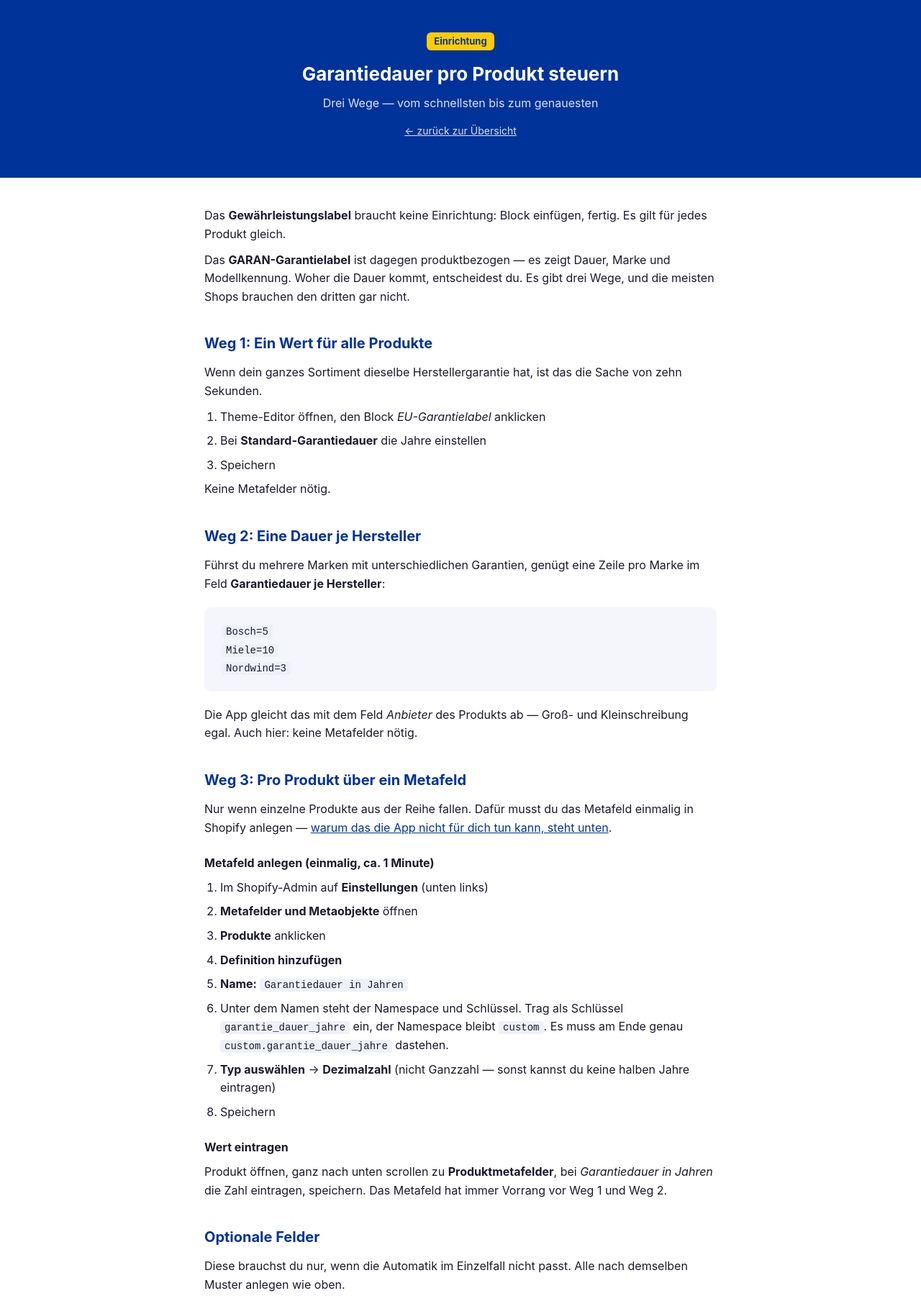
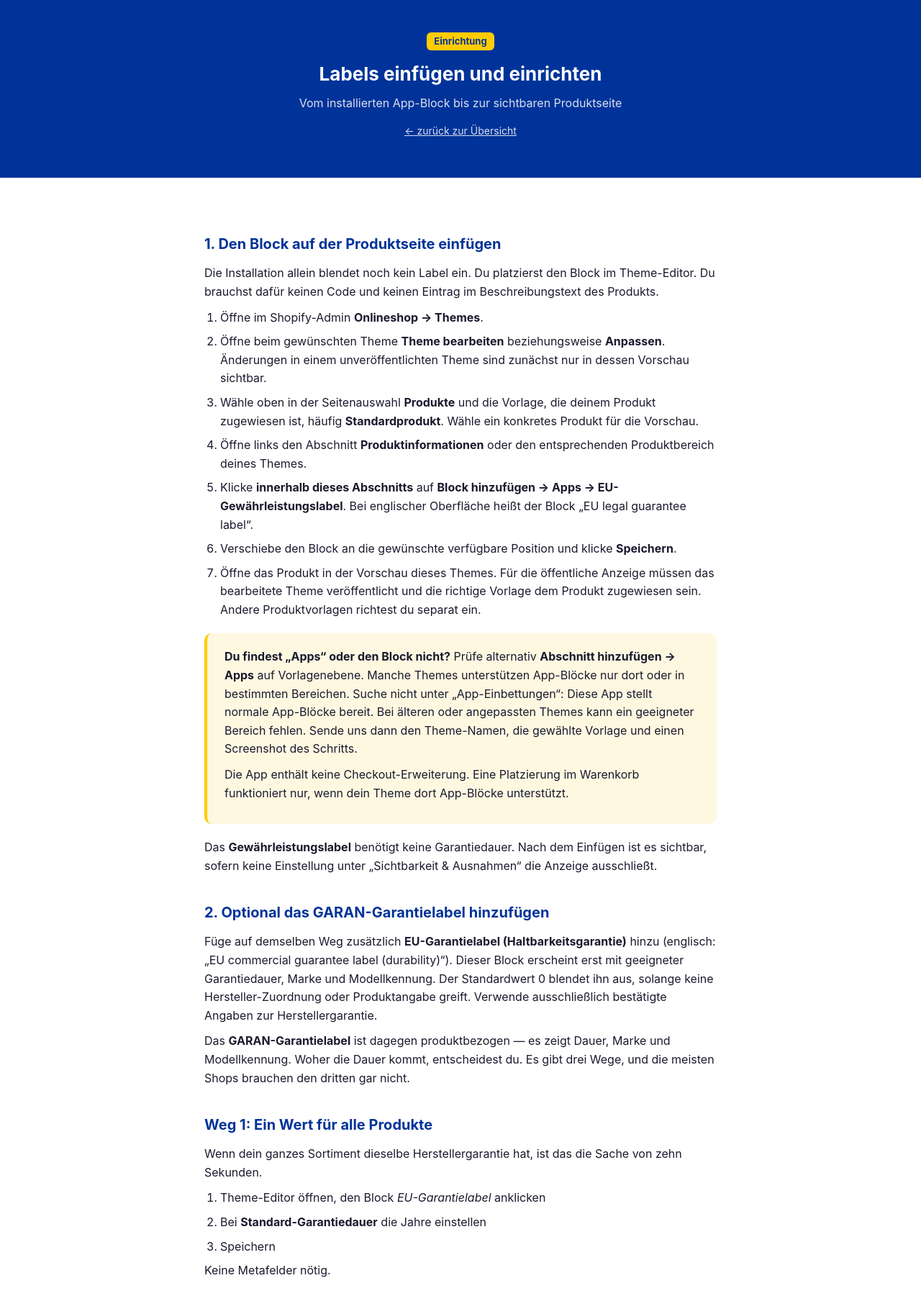
Before and after one commit to rotationsdesigner/garantielabel-support, a plain HTML site: page einrichtung.html in a window 1280 px wide. Shown: the top 1801 px of the page at 72% size. Drawn offline with Linux system fonts and the light colour scheme.

Commit message:
Improve P1 setup instructions

```diff
--- a/einrichtung.html
+++ b/einrichtung.html
@@ -3,8 +3,8 @@
 <head>
 <meta charset="UTF-8">
 <meta name="viewport" content="width=device-width, initial-scale=1">
-<title>Einrichtung: Garantiedauer pro Produkt — EU Garantie Labels</title>
-<meta name="description" content="Schritt für Schritt: So steuerst du die Garantiedauer pro Produkt in Shopify — mit oder ohne Metafelder.">
+<title>Labels einfügen und einrichten — EU Garantie Labels</title>
+<meta name="description" content="Schritt für Schritt: Labels im Shopify-Theme einfügen, fehlende Blöcke finden und Garantiedaten einrichten.">
 <style>
   :root { --blau: #003399; --gelb: #FFCC00; }
   * { box-sizing: border-box; margin: 0; padding: 0; }
@@ -37,13 +37,30 @@
 <body>
 <header>
   <div class="badge">Einrichtung</div>
-  <h1>Garantiedauer pro Produkt steuern</h1>
-  <p>Drei Wege — vom schnellsten bis zum genauesten</p>
+  <h1>Labels einfügen und einrichten</h1>
+  <p>Vom installierten App-Block bis zur sichtbaren Produktseite</p>
   <p style="margin-top:14px;font-size:14px;"><a href="index.html">&larr; zurück zur Übersicht</a></p>
 </header>
 <main>
 
-  <p>Das <strong>Gewährleistungslabel</strong> braucht keine Einrichtung: Block einfügen, fertig. Es gilt für jedes Produkt gleich.</p>
+  <h2 id="block-einfuegen">1. Den Block auf der Produktseite einfügen</h2>
+  <p>Die Installation allein blendet noch kein Label ein. Du platzierst den Block im Theme-Editor. Du brauchst dafür keinen Code und keinen Eintrag im Beschreibungstext des Produkts.</p>
+  <ol>
+    <li>Öffne im Shopify-Admin <strong>Onlineshop → Themes</strong>.</li>
+    <li>Öffne beim gewünschten Theme <strong>Theme bearbeiten</strong> beziehungsweise <strong>Anpassen</strong>. Änderungen in einem unveröffentlichten Theme sind zunächst nur in dessen Vorschau sichtbar.</li>
+    <li>Wähle oben in der Seitenauswahl <strong>Produkte</strong> und die Vorlage, die deinem Produkt zugewiesen ist, häufig <strong>Standardprodukt</strong>. Wähle ein konkretes Produkt für die Vorschau.</li>
+    <li>Öffne links den Abschnitt <strong>Produktinformationen</strong> oder den entsprechenden Produktbereich deines Themes.</li>
+    <li>Klicke <strong>innerhalb dieses Abschnitts</strong> auf <strong>Block hinzufügen → Apps → EU-Gewährleistungslabel</strong>. Bei englischer Oberfläche heißt der Block „EU legal guarantee label“.</li>
+    <li>Verschiebe den Block an die gewünschte verfügbare Position und klicke <strong>Speichern</strong>.</li>
+    <li>Öffne das Produkt in der Vorschau dieses Themes. Für die öffentliche Anzeige müssen das bearbeitete Theme veröffentlicht und die richtige Vorlage dem Produkt zugewiesen sein. Andere Produktvorlagen richtest du separat ein.</li>
+  </ol>
+  <div class="karte karte--warn">
+    <p><strong>Du findest „Apps“ oder den Block nicht?</strong> Prüfe alternativ <strong>Abschnitt hinzufügen → Apps</strong> auf Vorlagenebene. Manche Themes unterstützen App-Blöcke nur dort oder in bestimmten Bereichen. Suche nicht unter „App-Einbettungen“: Diese App stellt normale App-Blöcke bereit. Bei älteren oder angepassten Themes kann ein geeigneter Bereich fehlen. Sende uns dann den Theme-Namen, die gewählte Vorlage und einen Screenshot des Schritts.</p>
+    <p>Die App enthält keine Checkout-Erweiterung. Eine Platzierung im Warenkorb funktioniert nur, wenn dein Theme dort App-Blöcke unterstützt.</p>
+  </div>
+  <p>Das <strong>Gewährleistungslabel</strong> benötigt keine Garantiedauer. Nach dem Einfügen ist es sichtbar, sofern keine Einstellung unter „Sichtbarkeit &amp; Ausnahmen“ die Anzeige ausschließt.</p>
+  <h2>2. Optional das GARAN-Garantielabel hinzufügen</h2>
+  <p>Füge auf demselben Weg zusätzlich <strong>EU-Garantielabel (Haltbarkeitsgarantie)</strong> hinzu (englisch: „EU commercial guarantee label (durability)“). Dieser Block erscheint erst mit geeigneter Garantiedauer, Marke und Modellkennung. Der Standardwert 0 blendet ihn aus, solange keine Hersteller-Zuordnung oder Produktangabe greift. Verwende ausschließlich bestätigte Angaben zur Herstellergarantie.</p>
   <p>Das <strong>GARAN-Garantielabel</strong> ist dagegen produktbezogen — es zeigt Dauer, Marke und Modellkennung. Woher die Dauer kommt, entscheidest du. Es gibt drei Wege, und die meisten Shops brauchen den dritten gar nicht.</p>
 
   <h2>Weg 1: Ein Wert für alle Produkte</h2>
@@ -94,9 +111,14 @@
     <tr><td><code>custom.garantie_kostenlos</code></td><td>Wahrheitswert</td><td>auf <em>nein</em> setzen, wenn die Garantie etwas kostet &rarr; Label entfällt</td></tr>
     <tr><td><code>custom.garantie_ganze_ware</code></td><td>Wahrheitswert</td><td>auf <em>nein</em> setzen bei Teilgarantien wie „10 Jahre auf den Motor“ &rarr; Label entfällt</td></tr>
     <tr><td><code>custom.garantie_label_bild</code></td><td>Datei</td><td>eigene Label-Datei statt der mitgelieferten</td></tr>
+    <tr><td><code>custom.garantie_bedingungen_url</code></td><td>URL</td><td>Link zu den Garantiebedingungen dieses Produkts; hat Vorrang vor dem Link in den Block-Einstellungen</td></tr>
   </table>
   </div>
   <p>Die drei Wahrheitswerte blenden das Label nur aus, wenn du sie ausdrücklich auf <em>nein</em> stellst. Lässt du sie leer, passiert nichts.</p>
+  <h3>Marke, Modellkennung und Bedingungen prüfen</h3>
+  <p>Öffne das Produkt im Shopify-Admin. Pflege die Marke im Feld <strong>Anbieter</strong> oder im Metafeld <code>custom.garantie_hersteller</code>. Die Modellkennung kannst du produktweit über <code>custom.garantie_modell</code> festlegen. Alternativ nutzt die App die SKU oder den Barcode der beim Laden ausgewählten Variante.</p>
+  <p><strong>Bei mehreren Varianten:</strong> Wenn für alle dieselbe Modellkennung gilt, pflege das Produkt-Metafeld. Bei verschiedenen Kennungen prüfe jede Variante auch nach einem Wechsel auf der Produktseite: Ob der App-Block dabei neu geladen wird, hängt vom Theme ab. Eine automatische Aktualisierung in jedem Theme wird nicht zugesichert.</p>
+  <p>Trage unter <strong>Link zu den Garantiebedingungen</strong> im Block eine passende Seite ein oder verwende das URL-Metafeld pro Produkt. Prüfe den Link in der Shop-Vorschau.</p>
 
   <h2>Das Label erscheint nicht — woran liegt's?</h2>
   <div class="karte">
@@ -109,7 +131,7 @@
   </div>
   <div class="karte">
     <p><strong>Marke oder Modellkennung fehlen.</strong><br>
-    Beide sind Pflichtfelder nach Anhang II. Ist das Feld <em>Anbieter</em> beim Produkt leer und auch kein Metafeld gesetzt, liefert die App das Label nicht aus — ein Ersatz durch deinen Shop-Namen wäre falsch, denn das Feld meint den <em>Hersteller</em>.</p>
+    Pflege die Marke beim Produkt unter <em>Anbieter</em> oder über <code>custom.garantie_hersteller</code>. Für die Modellkennung öffne die betreffende Variante und pflege SKU oder Barcode, oder trage die produktweit gültige Kennung in <code>custom.garantie_modell</code> ein. Der Produkttitel wird nicht als Modellkennung verwendet.</p>
   </div>
   <div class="karte">
     <p><strong>Es ist eine Geschenkkarte oder ein ausgeschlossener Produkttyp.</strong><br>
@@ -117,8 +139,7 @@
   </div>
 
   <h2 id="warum">Warum legt die App die Felder nicht selbst an?</h2>
-  <p>Weil sie es nicht darf — und das ist so gewollt. EU Garantie Labels ist eine reine Theme-Erweiterung: Sie fordert <strong>null API-Berechtigungen</strong> an und hat damit keinen Zugriff auf deinen Shop, deine Produkte oder deine Kundendaten. Genau deshalb kann sie auch keine Metafelddefinitionen für dich erstellen.</p>
-  <p>Der Preis dafür ist diese eine Minute Einrichtung. Der Gegenwert: Es gibt keine Schnittstelle, über die etwas abfließen könnte.</p>
+  <p>EU Garantie Labels ist eine Theme-Erweiterung ohne Admin-API-Berechtigungen. Sie liest die für die Darstellung benötigten Produktangaben und Metafelder beim Rendern im Theme. Sie kann keine Metafelddefinitionen oder Produktwerte im Shopify-Admin anlegen oder ändern. Deshalb legst du diese bei Bedarf selbst an.</p>
 
   <h2>Noch Fragen?</h2>
   <p>Schreib mir, ich antworte in der Regel innerhalb von 24 Stunden: <a href="mailto:rttnsdsgnr@gmail.com">rttnsdsgnr@gmail.com</a></p>
```
Also changed, not shown: index.html (+4 -2 lines), ratgeber.html (+1 -1 lines).
